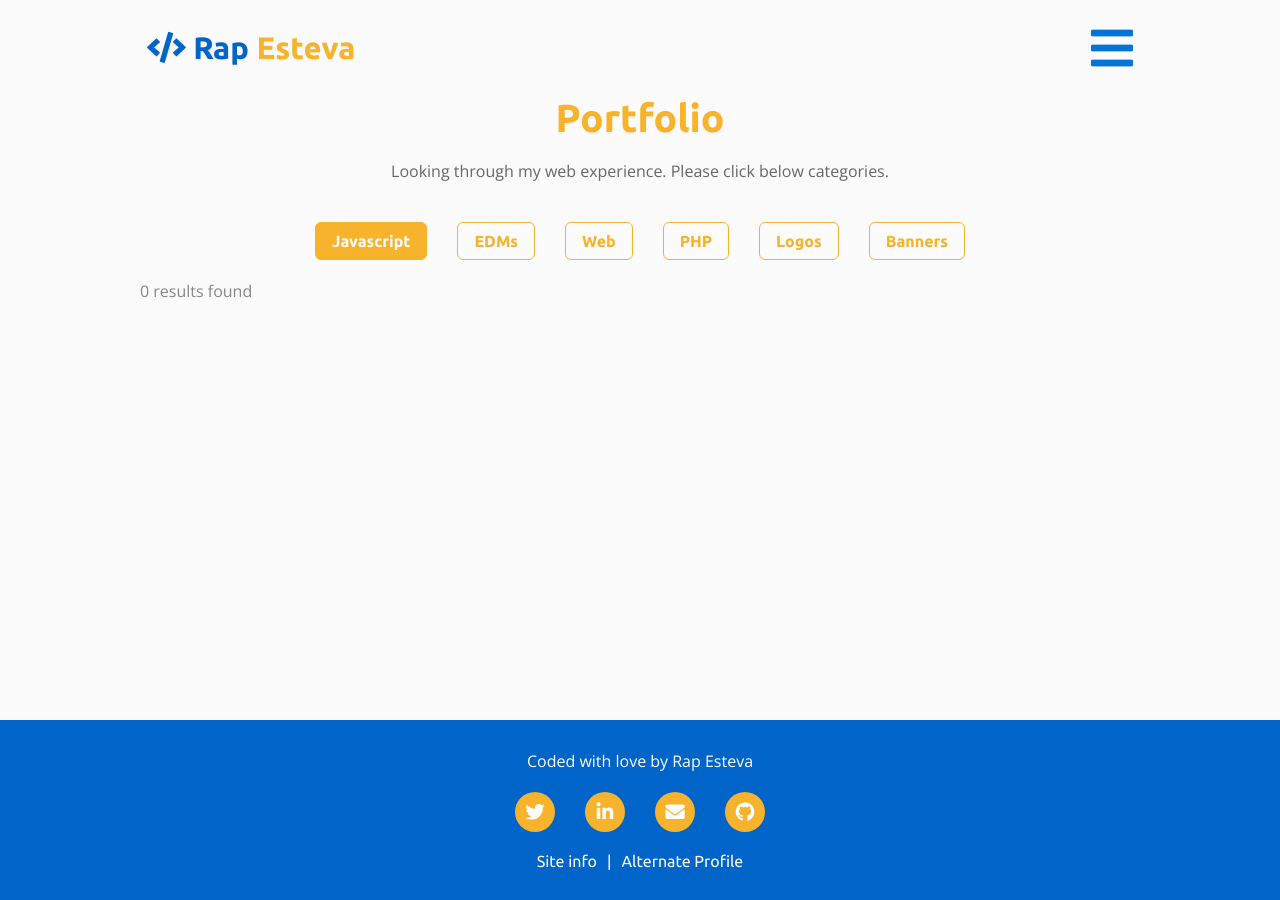
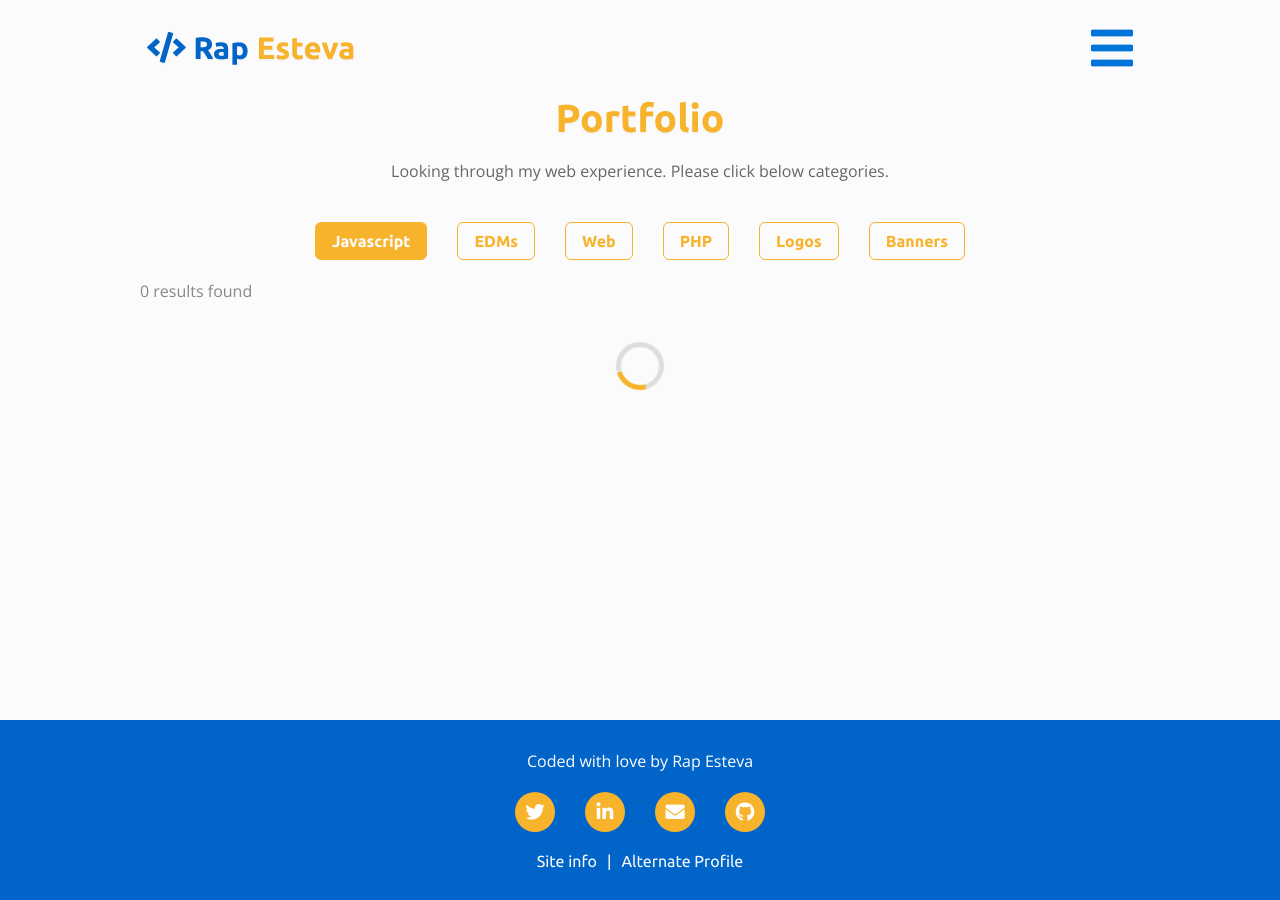
Before and after one commit to rapsamaniego27/portfolio-2020, a Jekyll site: the page built from portfolio/index.html, in a window 1280 px wide. Built offline with Jekyll 4.4.1, drawn with Linux system fonts in a browser that asks for light colours; nearby versions of some CDN libraries.

Commit message:
fixed spinner to be in the middle

```diff
--- a/portfolio/index.html
+++ b/portfolio/index.html
@@ -41,7 +41,7 @@ layout: default
 
     <!-- Resulta -->
 
-
+    <span class="spinner"></span>
 
     <!-- End Resulta -->
 
--- a/source/scss/5-modules/spinner.scss
+++ b/source/scss/5-modules/spinner.scss
@@ -9,8 +9,6 @@
   animation: rotation 1s linear infinite;
   position:absolute;
   top:0;
-  left:50%;
-  transform: translate(50%, 0);
 }
 
 @keyframes rotation {
```
Also changed, not shown: dist/style.min.css.
